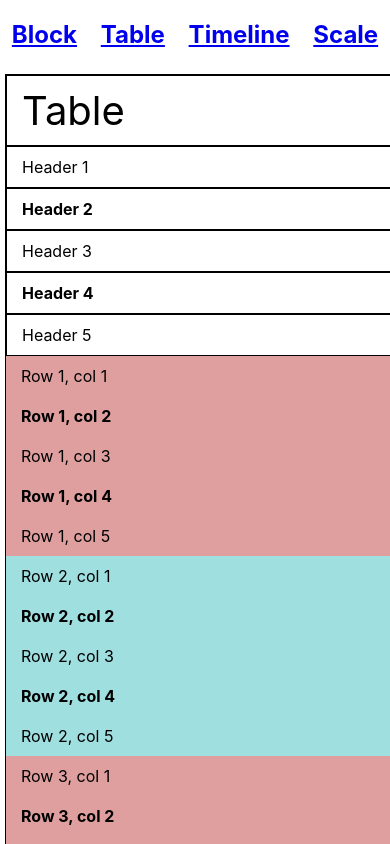
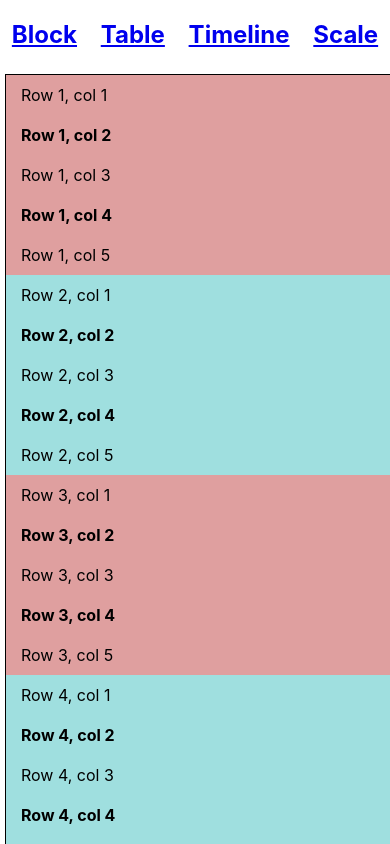
Before and after one commit to adam-vermes/react-chart, a React (Create React App) app: page /table in a window 390 px wide. Shown: the top 844 px of the page. Built offline with nearby package versions, Linux system fonts and the light colour scheme.

Commit message:
Table header

```diff
--- a/src/component/Table/Table.css
+++ b/src/component/Table/Table.css
@@ -51,18 +51,11 @@
     border: 1px solid black;
   }
 
-  .table thead tr:first-child {
+  .table thead tr {
     font-weight: bold;
     font-size: 40px;
     position: sticky;
     top: 0;
+    display: none;
   }
-
-  /* .table thead th:first-child {
-    display: none;
-    font-weight: bold;
-    font-size: 40px;
-    position: sticky;
-    top: 0;
-  } */
 }
```
